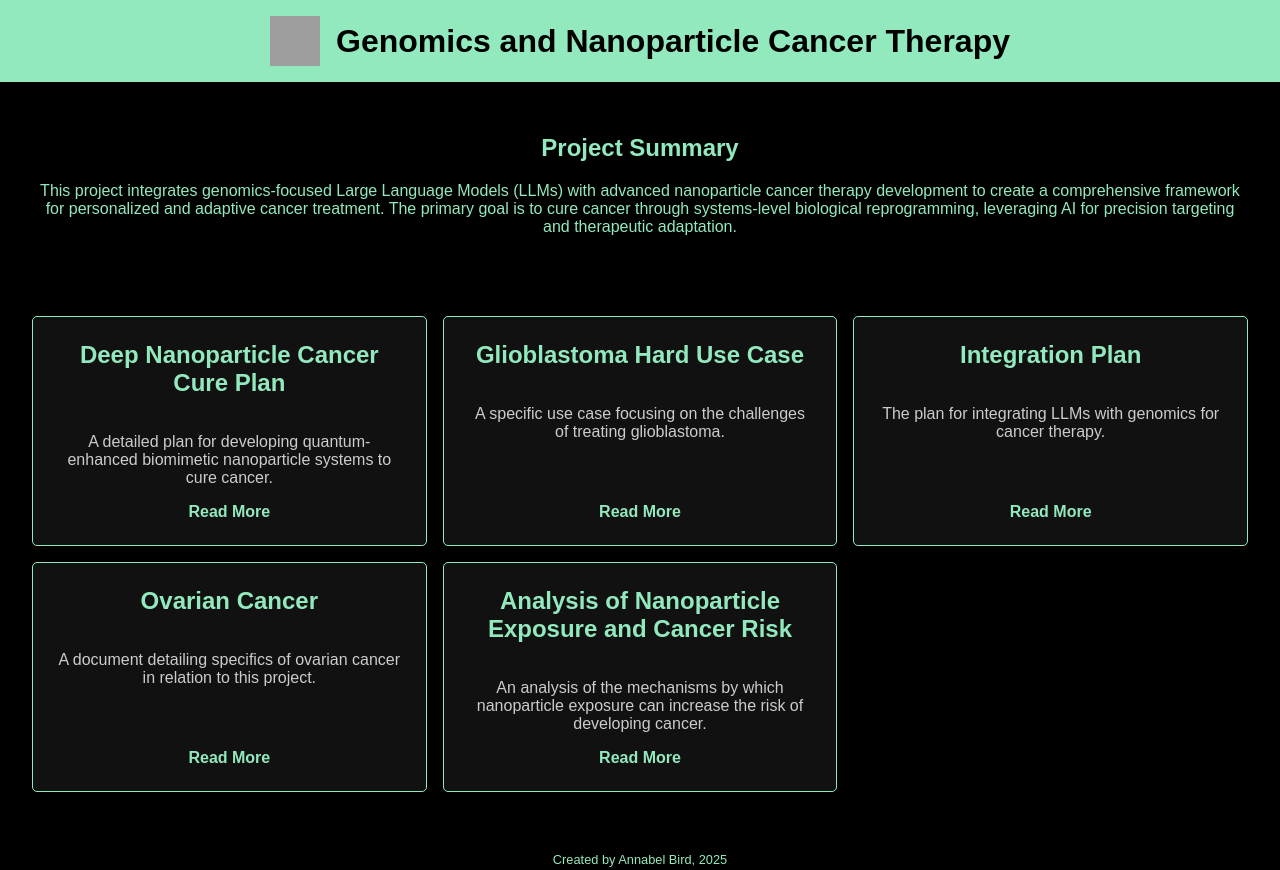
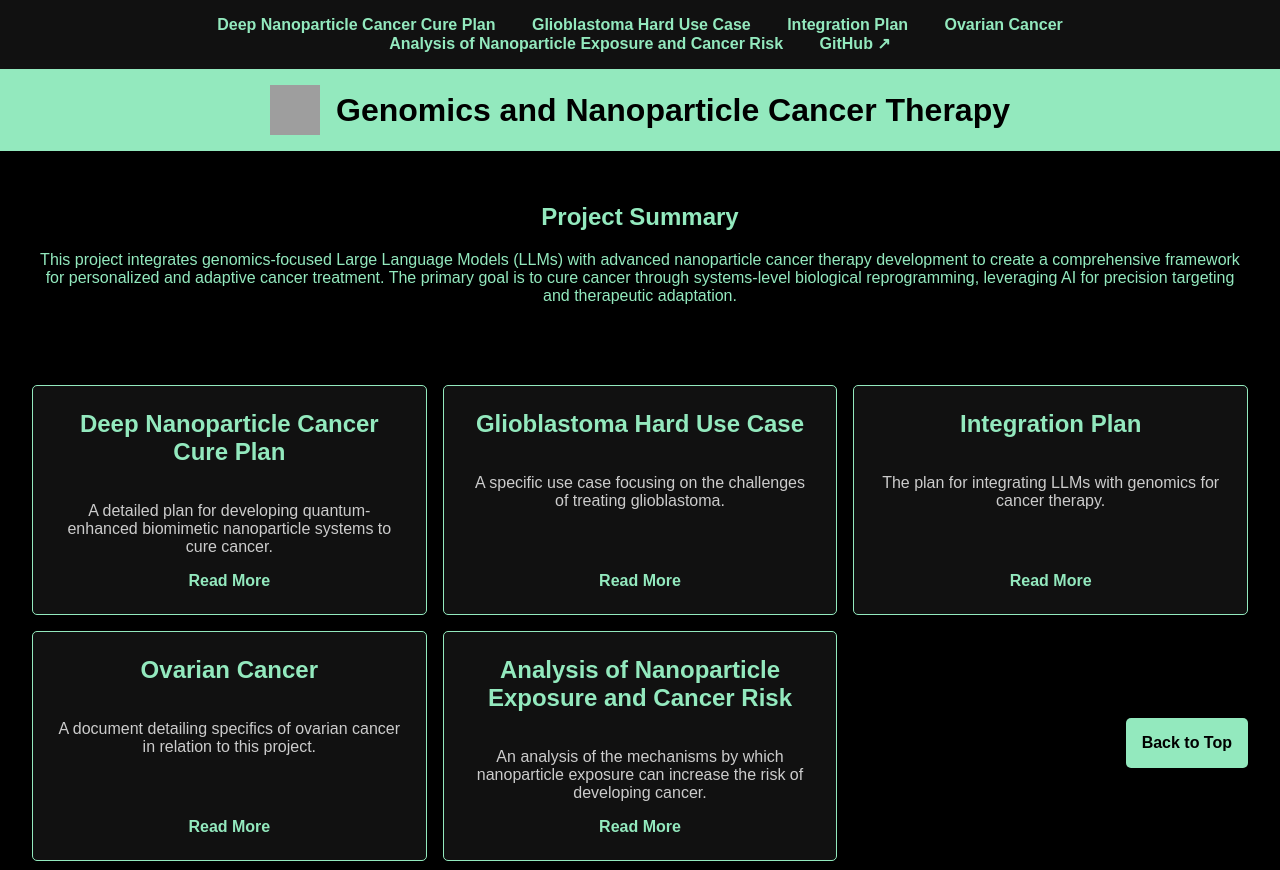
Before and after one commit to AnnabelBird/NanoparticleCancerCure, a plain HTML site: page index.html in a window 1280 px wide. Shown: the top 870 px of the page. Drawn offline with Linux system fonts and the light colour scheme; grey boxes are pictures that could not be loaded.

Commit message:
feat: add navigation bar and back to top button

```diff
--- a/index.html
+++ b/index.html
@@ -7,6 +7,16 @@
     <link rel="stylesheet" href="style.css">
 </head>
 <body>
+    <nav>
+        <ul>
+            <li><a href="#deep_nanoparticle_cancer_cure_plan">Deep Nanoparticle Cancer Cure Plan</a></li>
+            <li><a href="#glioblastoma_hard_use_case">Glioblastoma Hard Use Case</a></li>
+            <li><a href="#integration_plan">Integration Plan</a></li>
+            <li><a href="#ovarian_cancer">Ovarian Cancer</a></li>
+            <li><a href="#nanoparticle_exposure_and_cancer_risk">Analysis of Nanoparticle Exposure and Cancer Risk</a></li>
+            <li><a href="https://github.com/AnnabelBird/NanoparticleCancerCure" target="_blank">GitHub</a></li>
+        </ul>
+    </nav>
     <header>
         <img src="https://cdn.britannica.com/05/134305-050-8D207C82/Nanoparticles-alloy-carbon-hydrogen-peroxide-formation-decomposition.jpg" alt="Logo" class="logo">
         <h1>Genomics and Nanoparticle Cancer Therapy</h1>
@@ -16,37 +26,38 @@
         <p>This project integrates genomics-focused Large Language Models (LLMs) with advanced nanoparticle cancer therapy development to create a comprehensive framework for personalized and adaptive cancer treatment. The primary goal is to cure cancer through systems-level biological reprogramming, leveraging AI for precision targeting and therapeutic adaptation.</p>
     </div>
     <main>
-        <div class="card">
+        <div class="card" id="deep_nanoparticle_cancer_cure_plan">
 
             <h2>Deep Nanoparticle Cancer Cure Plan</h2>
             <p>A detailed plan for developing quantum-enhanced biomimetic nanoparticle systems to cure cancer.</p>
             <a href="deep_nanoparticle_cancer_cure_plan.html">Read More</a>
         </div>
-        <div class="card">
+        <div class="card" id="glioblastoma_hard_use_case">
 
             <h2>Glioblastoma Hard Use Case</h2>
             <p>A specific use case focusing on the challenges of treating glioblastoma.</p>
             <a href="glioblastoma_hard_use_case.html">Read More</a>
         </div>
-        <div class="card">
+        <div class="card" id="integration_plan">
 
             <h2>Integration Plan</h2>
             <p>The plan for integrating LLMs with genomics for cancer therapy.</p>
             <a href="integration_plan.html">Read More</a>
         </div>
-        <div class="card">
+        <div class="card" id="ovarian_cancer">
 
             <h2>Ovarian Cancer</h2>
             <p>A document detailing specifics of ovarian cancer in relation to this project.</p>
             <a href="Ovarian.html">Read More</a>
         </div>
-        <div class="card">
+        <div class="card" id="nanoparticle_exposure_and_cancer_risk">
 
             <h2>Analysis of Nanoparticle Exposure and Cancer Risk</h2>
             <p>An analysis of the mechanisms by which nanoparticle exposure can increase the risk of developing cancer.</p>
             <a href="exposure to nanoparticles/cancer_risk_analysis.html">Read More</a>
         </div>
     </main>
+    <a href="#top" class="back-to-top">Back to Top</a>
     <footer>
         <p>Created by Annabel Bird, 2025</p>
     </footer>
--- a/style.css
+++ b/style.css
@@ -77,6 +77,53 @@ footer {
     font-size: 0.8rem;
 }
 
+nav {
+    background-color: #111;
+    padding: 1rem;
+}
+
+nav ul {
+    list-style: none;
+    margin: 0;
+    padding: 0;
+    text-align: center;
+}
+
+nav li {
+    display: inline-block;
+    margin: 0 1rem;
+}
+
+nav a {
+    color: #93e9be;
+    text-decoration: none;
+    font-weight: bold;
+}
+
+nav a:hover {
+    text-decoration: underline;
+}
+
+nav a[target="_blank"]::after {
+    content: " ↗";
+}
+
+.back-to-top {
+    position: fixed;
+    bottom: 2rem;
+    right: 2rem;
+    background-color: #93e9be;
+    color: #000;
+    padding: 1rem;
+    border-radius: 5px;
+    text-decoration: none;
+    font-weight: bold;
+}
+
+.back-to-top:hover {
+    background-color: #fff;
+}
+
 .summary {
     padding: 2rem;
     text-align: center;
```
